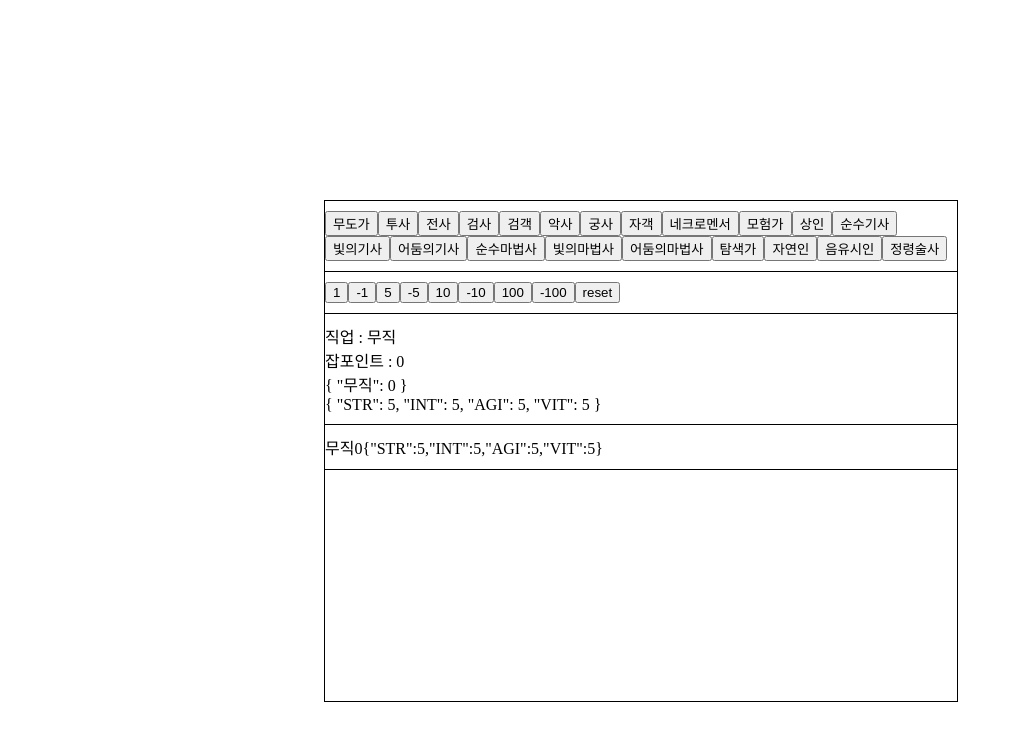
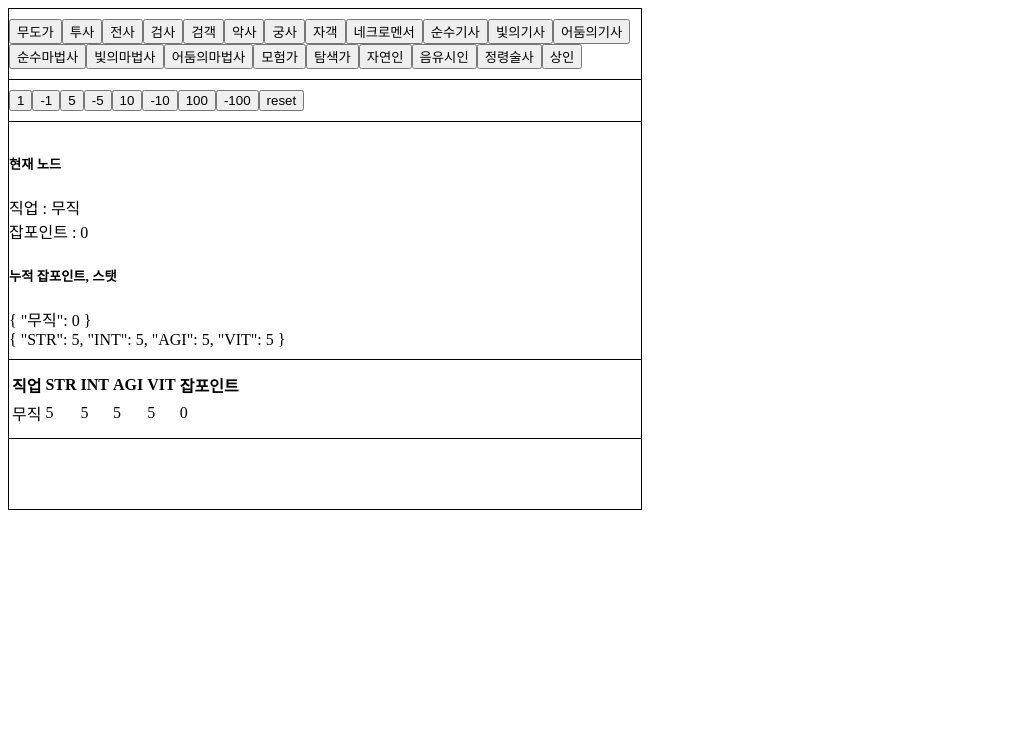
Before and after one commit to ktseo41/route-calculator, a React (Vite) app: page / in a window 1280 px wide. Shown: the top 740 px of the page, without its empty margins (0-1013 px from the left). Built offline with nearby package versions, Linux system fonts and the light colour scheme.

Commit message:
노드별 스탯 테이블 생성, 선택할 수 있게 해라

```diff
--- a/package.json
+++ b/package.json
@@ -4,7 +4,8 @@
   "description": "",
   "main": "index.js",
   "scripts": {
-    "test": "echo \"Error: no test specified\" && exit 1"
+    "start": "parcel index.html",
+    "build": "parcel build index.html --public-url ./"
   },
   "author": "",
   "license": "ISC",
--- a/src/App.tsx
+++ b/src/App.tsx
@@ -36,12 +36,30 @@ const CalculatorWrapper = styled.div`
   width: 50%;
   min-width: 300px;
   height: 500px;
-  margin-top: 200px;
-  margin-left: 25%;
 `;
+
+const Timer = () => {
+  const [nowStr, setNowStr] = useState(new Date().toLocaleTimeString());
+
+  useEffect(() => {
+    let count = 0;
+
+    const intervalID = setInterval(() => {
+      if (count >= 680) {
+        clearInterval(intervalID);
+        alert("15분 경과");
+      }
+      setNowStr(new Date().toLocaleTimeString());
+      count += 1;
+    }, 1000);
+  }, []);
+
+  return <span>{nowStr}</span>;
+};
 
 export default function App() {
   const [rLL, setRLL] = useState(new RouteLinkedList());
+  const [selectedNode, setSelectedNode] = useState(rLL.tail);
   const [job, setJob] = useState(rLL.tail?.job);
   const [jobPo, setJobPo] = useState(rLL.tail?.jobPo);
   const [stats, setStats] = useState(rLL.tail?.stats);
@@ -111,22 +129,44 @@ export default function App() {
       </section>
       <section>
         <div>
+          <h5>현재 노드</h5>
           <div>{`직업 : ${job}`}</div>
           <span>{` 잡포인트 : ${jobPo}`}</span>
         </div>
+        <div>
+          <h5>누적 잡포인트, 스탯</h5>
           <div>{JSON.stringify(currentJobPos, null, 2)}</div>
           <div>{JSON.stringify(stats, null, 2)}</div>
+        </div>
       </section>
       <section>
+        <table>
+          <tr>
+            <th>직업</th>
+            <th>STR</th>
+            <th>INT</th>
+            <th>AGI</th>
+            <th>VIT</th>
+            <th>잡포인트</th>
+          </tr>
           {rLL.getAllNodes().map((routeNode, index) => {
             return (
-            <div key={index}>
-              <span>{routeNode?.job}</span>
-              <span>{routeNode?.jobPo}</span>
-              <span>{JSON.stringify(routeNode?.stats)}</span>
-            </div>
+              <tr
+                key={index}
+                onClick={(event: MouseEvent) => {
+                  console.log(event.target);
+                }}
+              >
+                <td>{routeNode?.job}</td>
+                <td>{routeNode?.stats.STR}</td>
+                <td>{routeNode?.stats.INT}</td>
+                <td>{routeNode?.stats.AGI}</td>
+                <td>{routeNode?.stats.VIT}</td>
+                <td>{routeNode?.jobPo}</td>
+              </tr>
             );
           })}
+        </table>
       </section>
     </CalculatorWrapper>
   );
--- a/src/database/job.ts
+++ b/src/database/job.ts
@@ -33,16 +33,16 @@ export default [
   "궁사",
   "자객",
   "네크로멘서",
-  "모험가",
-  "상인",
   "순수기사",
   "빛의기사",
   "어둠의기사",
   "순수마법사",
   "빛의마법사",
   "어둠의마법사",
+  "모험가",
   "탐색가",
   "자연인",
   "음유시인",
   "정령술사",
+  "상인",
 ];
--- a/src/lib/routeLinkedList.ts
+++ b/src/lib/routeLinkedList.ts
@@ -305,11 +305,9 @@ export class RouteNode {
   }
 
   public recalculate(): void {
-    console.log("start recalculate!");
     const newJobPo = this.recalculateJobPo();
     this.jobPo = 0; // 초기화한 후
     this.currentJobPos[this.job] = this.jobPo;
-    console.log("newJobPo", newJobPo, this.job, this.stats, this.currentJobPos);
     this.adjustJobPoint(newJobPo);
     if (this.next) this.next.recalculate();
   }
--- a/tsconfig.json
+++ b/tsconfig.json
@@ -1,9 +1,9 @@
 {
   "compilerOptions": {
     "jsx": "react",
-    "baseUrl": "./src",
+    "baseUrl": ".",
     "paths": {
-      "~*": ["./*"]
+      "~/*": ["./*"]
     },
     "typeRoots": ["node_modules/@types"],
     "noImplicitAny": true,
```
Also changed, not shown: 3 other files (tests, documents, lock files or other folders). Lines whose indentation alone changed are shown as unchanged.
